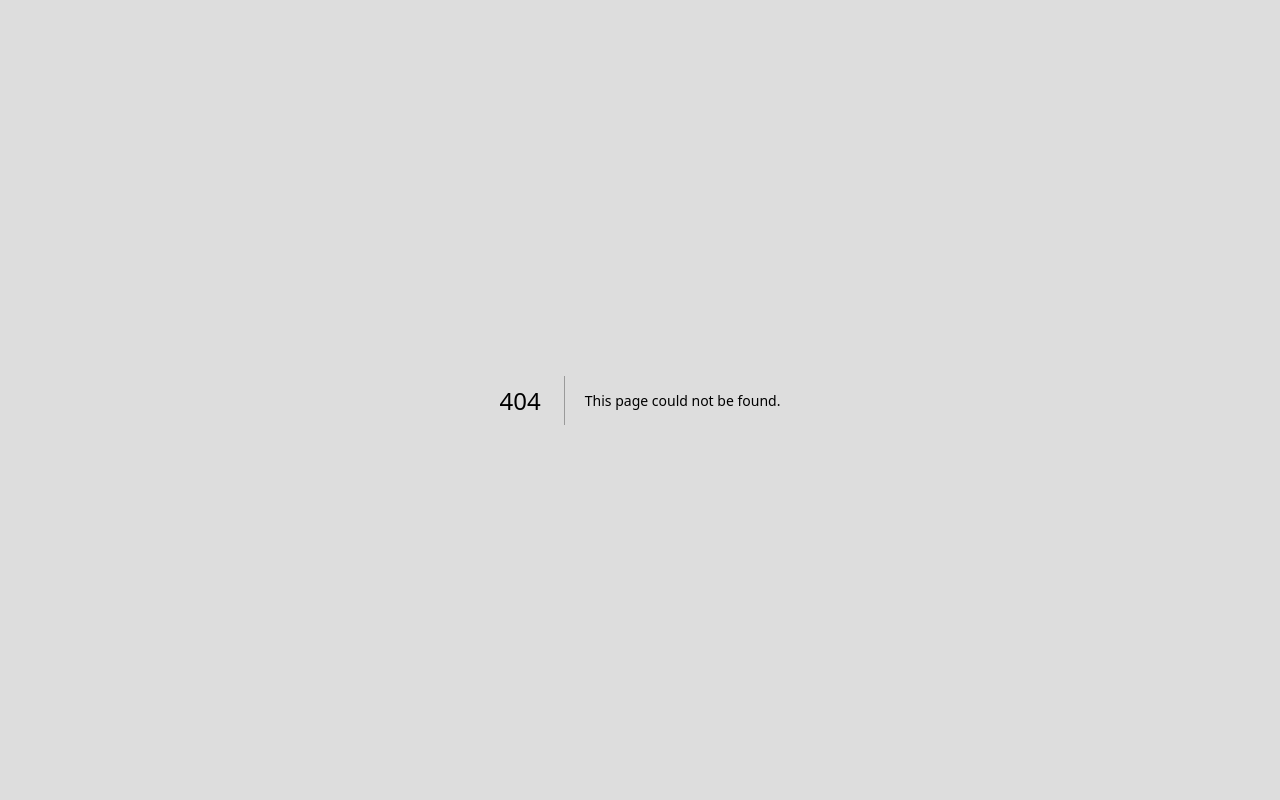
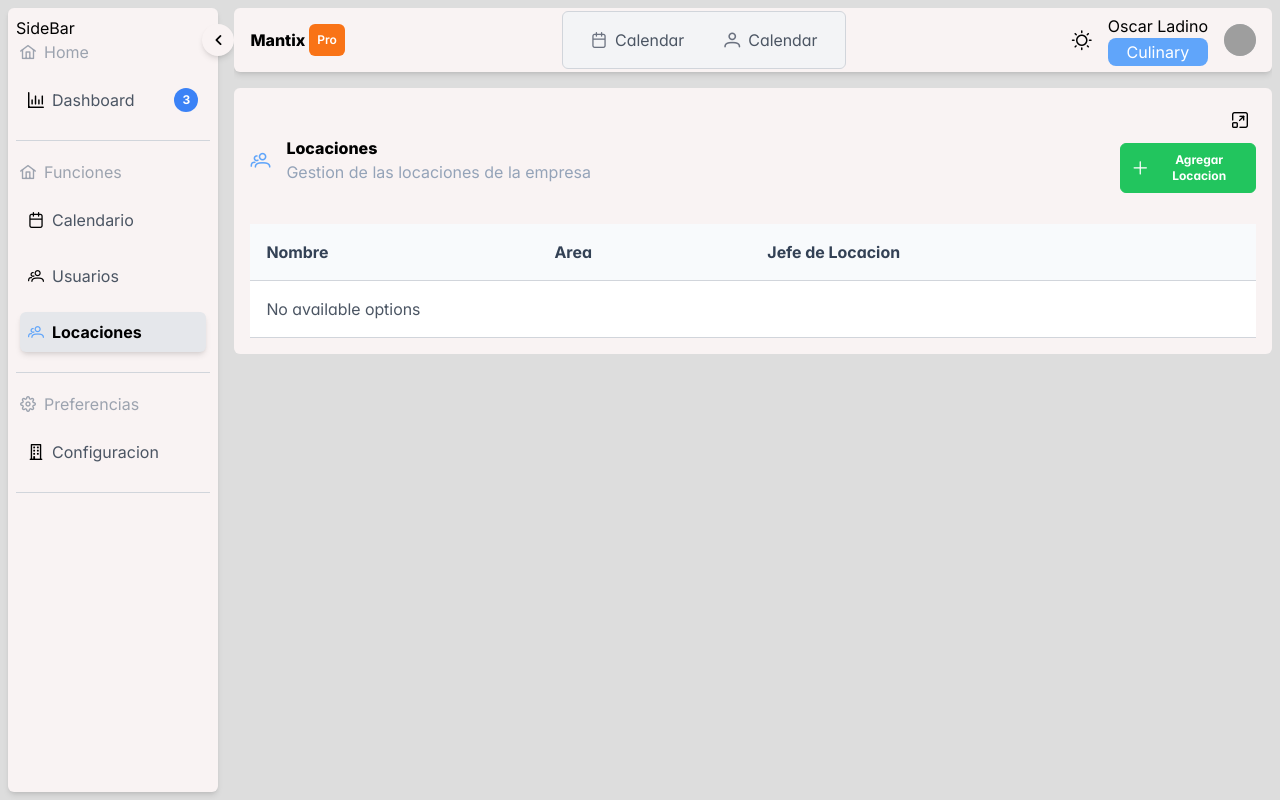
Before and after one commit to DnzoCoud/py_mantix_front, a Next.js app: page /Dashboard/locations in a window 1280 px wide. Before the commit this address had no page. Built offline with nearby package versions, Linux system fonts and the light colour scheme; grey boxes are pictures that could not be loaded.

Commit message:
Locaciones

```diff
--- a/src/Components/Globals/SideBar.tsx
+++ b/src/Components/Globals/SideBar.tsx
@@ -40,6 +40,12 @@ function SideBar() {
           link: "/Dashboard/users",
           tooltip: "Usuarios",
         },
+        {
+          label: "Locaciones",
+          icon: PrimeIcons.USERS,
+          link: "/Dashboard/locations",
+          tooltip: "Locaciones",
+        },
       ],
       icon: PrimeIcons.HOME,
     },
--- /dev/null
+++ b/src/Components/Locations/LocationDatatable.tsx
@@ -0,0 +1,15 @@
+import { Column } from "primereact/column";
+import { DataTable } from "primereact/datatable";
+import React from "react";
+
+export default function LocationDatatable() {
+  return (
+    <div>
+      <DataTable tableStyle={{ minWidth: "50rem" }}>
+        <Column field="name" header="Nombre"></Column>
+        <Column field="area_detail.name" header="Area"></Column>
+        <Column field="category" header="Jefe de Locacion"></Column>
+      </DataTable>
+    </div>
+  );
+}
--- /dev/null
+++ b/src/app/Dashboard/locations/page.tsx
@@ -0,0 +1,31 @@
+'use client'
+import Headers from '@/Components/Globals/Headers'
+import LocationDatatable from '@/Components/Locations/LocationDatatable'
+import { PrimeIcons } from 'primereact/api'
+import { Button } from 'primereact/button'
+import React, { useState } from 'react'
+
+export default function LocationPage() {
+    const [activateAdd, setActivateAdd] = useState<boolean>(false);
+  return (
+    <>
+        <div className="mb-4 flex justify-between items-center">
+            <Headers
+            title="Locaciones"
+            subtitle="Gestion de las locaciones de la empresa"
+            icon={PrimeIcons.USERS}
+            />
+            <Button
+                label="Agregar Locacion"
+                icon={PrimeIcons.PLUS}
+                size="small"
+                severity="success"
+                onClick={() => setActivateAdd(true)}
+            />
+        </div>
+        <div className="w-full h-auto flex items-center justify-end p-1">
+        </div>
+        <LocationDatatable/>
+    </>
+  )
+}
--- a/src/app/Dashboard/users/page.tsx
+++ b/src/app/Dashboard/users/page.tsx
@@ -16,7 +16,7 @@ const UserCards: React.ComponentType = dynamic(
   }
 );
 const UserDataTable: React.ComponentType = dynamic(
-  () => import("@/Components/Users/UserDataTable"),
+  () => import("@/Components/Users/UserDatatable"),
   {
     loading: () => <UserDataSkeleton />,
   }
```
